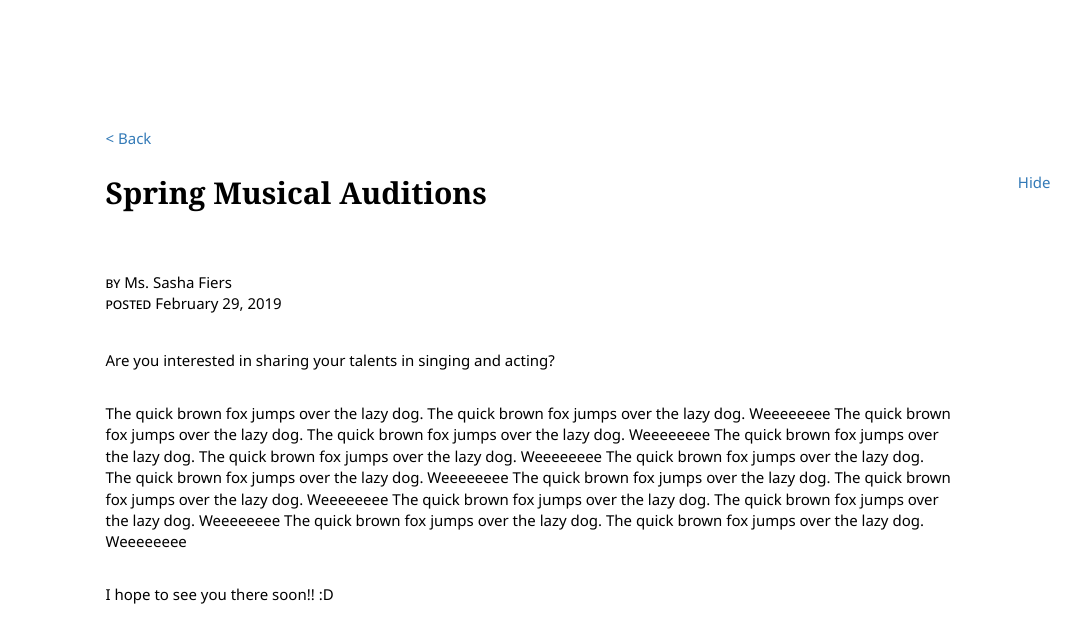
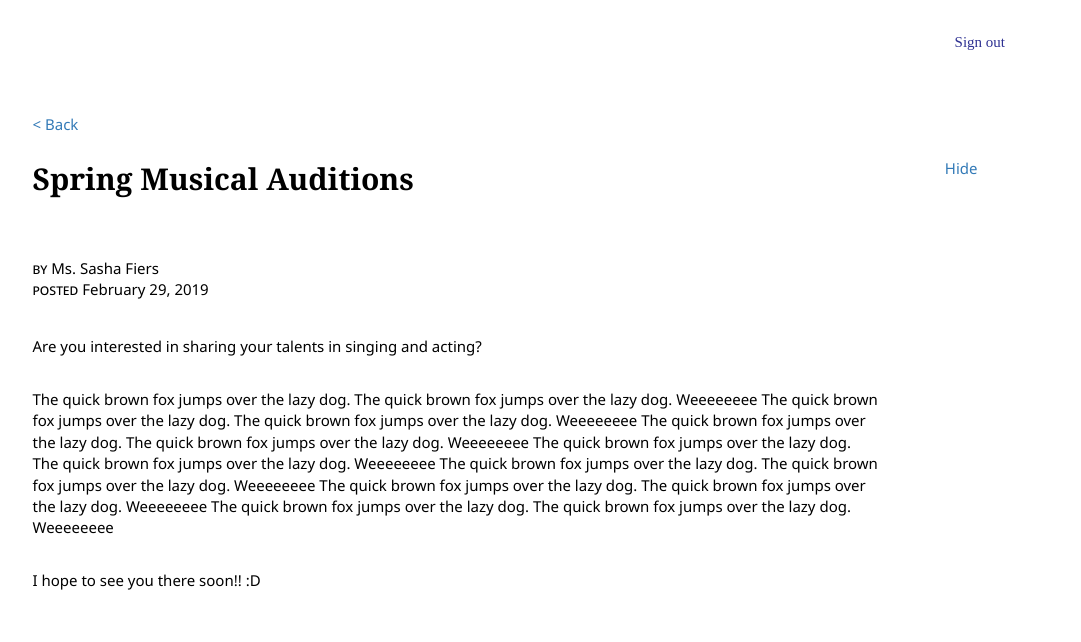
Before and after one commit to MaxDZC/CS148-Compiler, a plain HTML site: page bledocs/7777/components/announcements/viewAnnouncements.html in a window 1280 px wide. Shown: the whole page, without its empty margins (135-1216 px from the left). Drawn offline with Linux system fonts and the light colour scheme.

Commit message:
added logout button

```diff
--- a/bledocs/7777/assets/css/style.css
+++ b/bledocs/7777/assets/css/style.css
@@ -137,6 +137,15 @@ h1{
   font-size: 20px;
 }
 
+.logoutBtn{
+    margin-top: 2%;
+    font-size: 15px;
+    float: right;
+    margin-right: 10%;
+}
+
+
+
 /* Create the checkmark/indicator (hidden when not checked) */
 .checkmark:after {
   content: "";
--- a/bledocs/7777/components/announcements/viewAnnouncements.html
+++ b/bledocs/7777/components/announcements/viewAnnouncements.html
@@ -7,8 +7,11 @@
   </head>
 
   <body>
-    <div class="container" style="margin: 10%">
-      <div class="row" style="margin-bottom: 2%">
+        <div class="col col-md-offset-1 col-md-6">
+        </div>
+        <a type = "button" class="btn btn-cancel logoutBtn" href="\components\login\login.html">Sign out</a>
+    <div class="container">
+      <div class="row" style="margin-top: 10%; margin-bottom: 2%">
         <div class="col col-md-offset-1 col-md-6">
           <a href="announcements.html">< Back </a>
         </div>
```
Also changed, not shown: bledocs/7777/components/announcements/announcements.html (+7 -5 lines), bledocs/7777/components/announcements/subscriptions.html (+2 -1 lines), bledocs/7777/components/announcements/yourannouncement.html (+1 -0 lines), bledocs/7777/components/postAnnouncement/postAnnouncement.html (+2 -0 lines).
